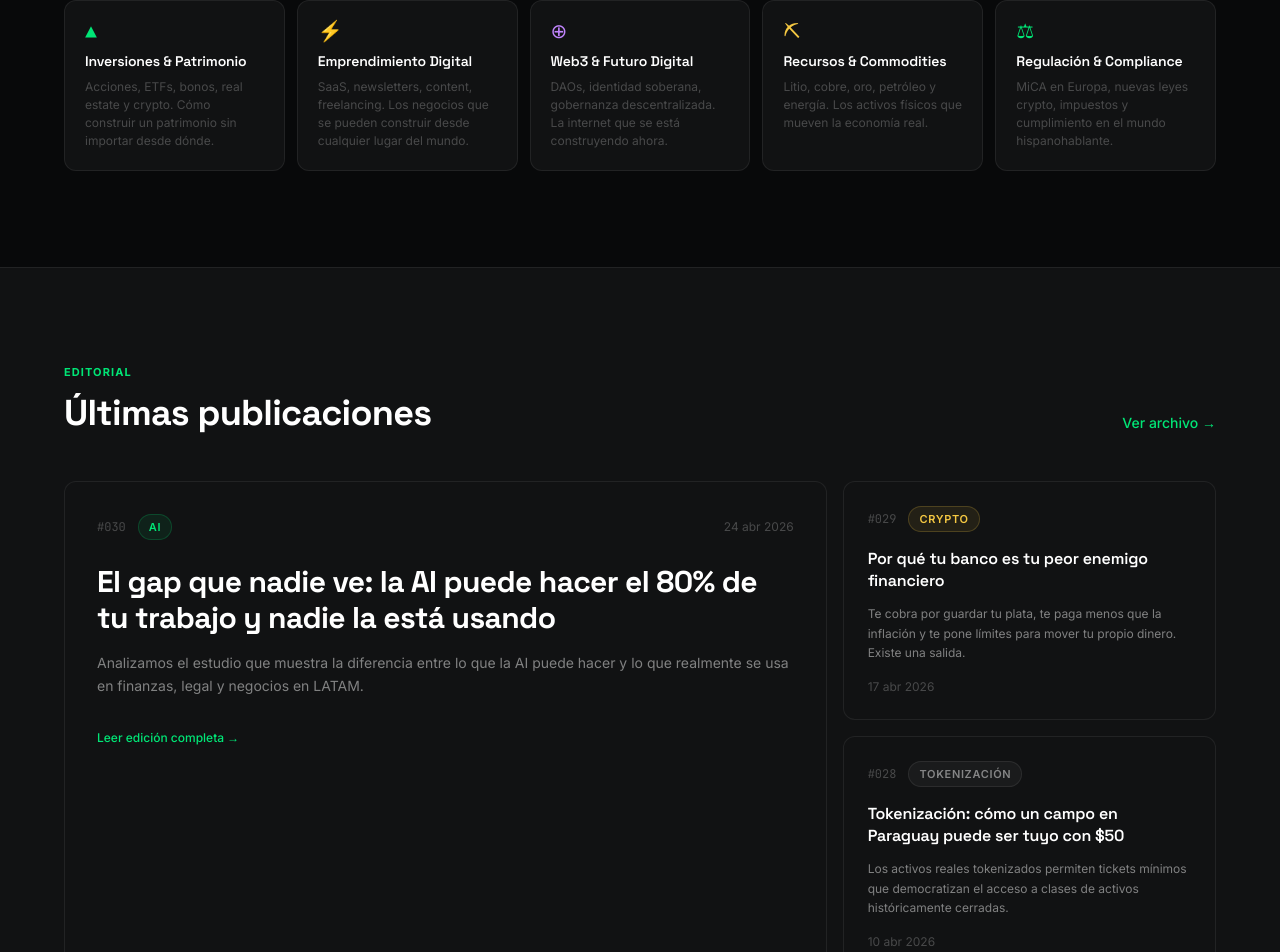
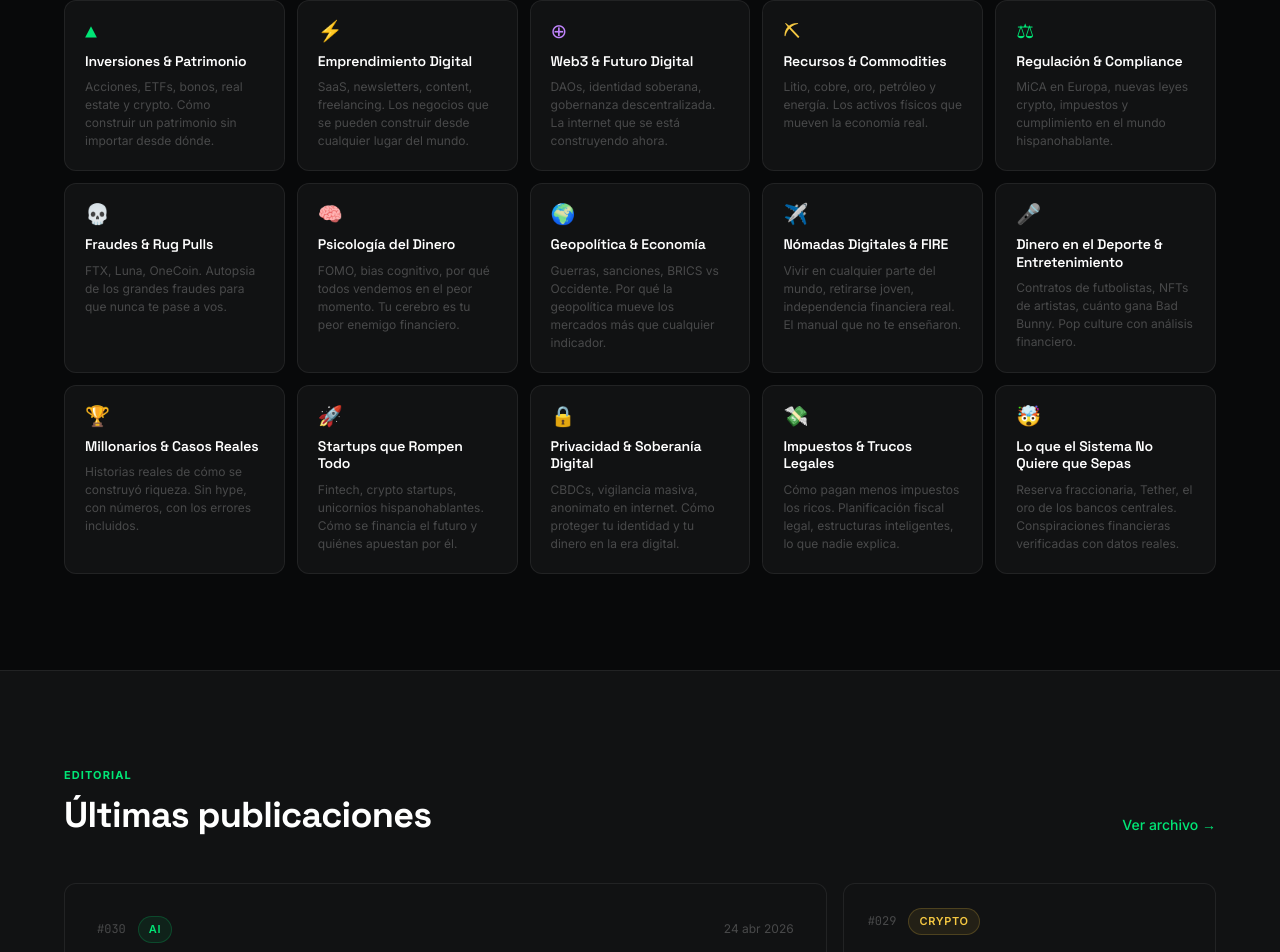
Before and after one commit to PerritoSalvaje/la-impresora, a Next.js app: page / in a window 1280 px wide. Shown: the part 1824-2776 px from the top of the page. Built offline with nearby package versions, Linux system fonts and the light colour scheme; no server answers.

Commit message:
Agregar 10 temas pochocleros: fraudes, psicología, geopolítica, nómadas, deporte, startups, privacidad, impuestos — 20 universos totales

```diff
--- a/app/page.tsx
+++ b/app/page.tsx
@@ -70,6 +70,67 @@ const verticales = [
     title: "Regulación & Compliance",
     desc: "MiCA en Europa, nuevas leyes crypto, impuestos y cumplimiento en el mundo hispanohablante.",
     color: "text-verde",
+  },
+  // ── Los 10 pochocleros ──────────────────────────────────────────
+  {
+    icon: "💀",
+    title: "Fraudes & Rug Pulls",
+    desc: "FTX, Luna, OneCoin. Autopsia de los grandes fraudes para que nunca te pase a vos.",
+    color: "text-red-400",
+  },
+  {
+    icon: "🧠",
+    title: "Psicología del Dinero",
+    desc: "FOMO, bias cognitivo, por qué todos vendemos en el peor momento. Tu cerebro es tu peor enemigo financiero.",
+    color: "text-purple-400",
+  },
+  {
+    icon: "🌍",
+    title: "Geopolítica & Economía",
+    desc: "Guerras, sanciones, BRICS vs Occidente. Por qué la geopolítica mueve los mercados más que cualquier indicador.",
+    color: "text-dorado",
+  },
+  {
+    icon: "✈️",
+    title: "Nómadas Digitales & FIRE",
+    desc: "Vivir en cualquier parte del mundo, retirarse joven, independencia financiera real. El manual que no te enseñaron.",
+    color: "text-verde",
+  },
+  {
+    icon: "🎤",
+    title: "Dinero en el Deporte & Entretenimiento",
+    desc: "Contratos de futbolistas, NFTs de artistas, cuánto gana Bad Bunny. Pop culture con análisis financiero.",
+    color: "text-blue-400",
+  },
+  {
+    icon: "🏆",
+    title: "Millonarios & Casos Reales",
+    desc: "Historias reales de cómo se construyó riqueza. Sin hype, con números, con los errores incluidos.",
+    color: "text-dorado",
+  },
+  {
+    icon: "🚀",
+    title: "Startups que Rompen Todo",
+    desc: "Fintech, crypto startups, unicornios hispanohablantes. Cómo se financia el futuro y quiénes apuestan por él.",
+    color: "text-purple-400",
+  },
+  {
+    icon: "🔒",
+    title: "Privacidad & Soberanía Digital",
+    desc: "CBDCs, vigilancia masiva, anonimato en internet. Cómo proteger tu identidad y tu dinero en la era digital.",
+    color: "text-verde",
+  },
+  {
+    icon: "💸",
+    title: "Impuestos & Trucos Legales",
+    desc: "Cómo pagan menos impuestos los ricos. Planificación fiscal legal, estructuras inteligentes, lo que nadie explica.",
+    color: "text-dorado",
+  },
+  {
+    icon: "🤯",
+    title: "Lo que el Sistema No Quiere que Sepas",
+    desc: "Reserva fraccionaria, Tether, el oro de los bancos centrales. Conspiraciones financieras verificadas con datos reales.",
+    color: "text-red-400",
   },
 ];
 
@@ -343,7 +404,7 @@ export default function Home() {
         <div className="max-w-6xl mx-auto">
           <div className="mb-14 flex flex-col md:flex-row md:items-end justify-between gap-6">
             <div>
-              <p className="section-label mb-4">10 universos de análisis</p>
+              <p className="section-label mb-4">20 universos de análisis</p>
               <h2
                 className="font-display text-3xl md:text-4xl font-bold"
                 style={{ letterSpacing: "-0.02em" }}
@@ -352,8 +413,8 @@ export default function Home() {
                 <span style={{ color: "var(--verde)" }}>Vos elegís en qué profundizar.</span>
               </h2>
               <p className="mt-3 text-base" style={{ color: "var(--text-secondary)", maxWidth: "520px" }}>
-                Cubrimos el espectro completo de la economía digital para hispanohablantes de todo el mundo —
-                desde España hasta México, desde Buenos Aires hasta Miami.
+                Desde análisis técnico hasta psicología del dinero. Desde fraudes hasta geopolítica.
+                Todo lo que un hispanohablante necesita saber sobre el dinero del siglo XXI.
               </p>
             </div>
             <a href="/#newsletter" className="btn-secondary shrink-0 self-start md:self-end">
```
